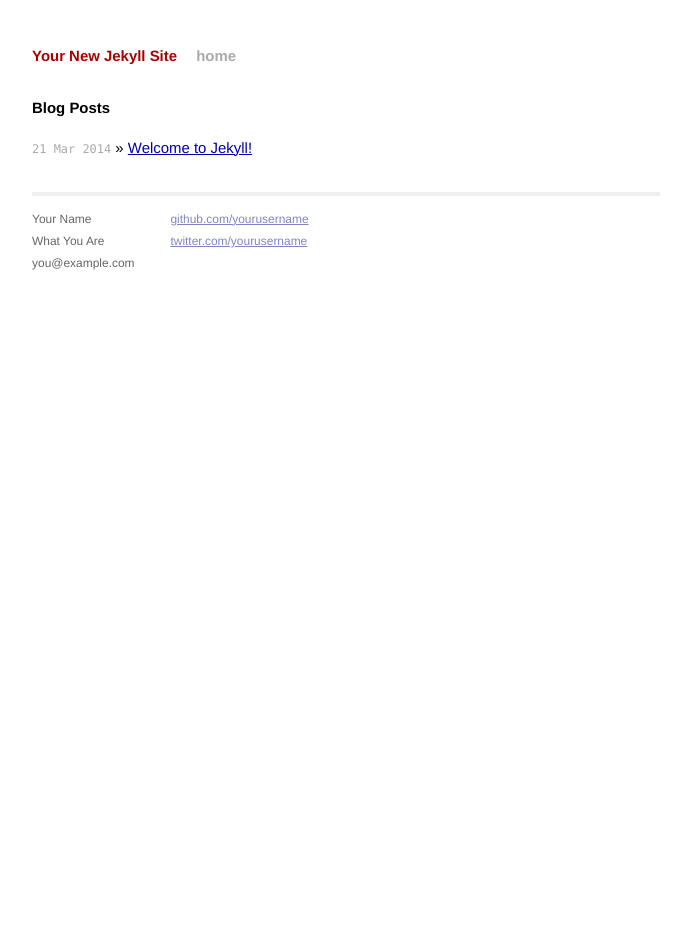
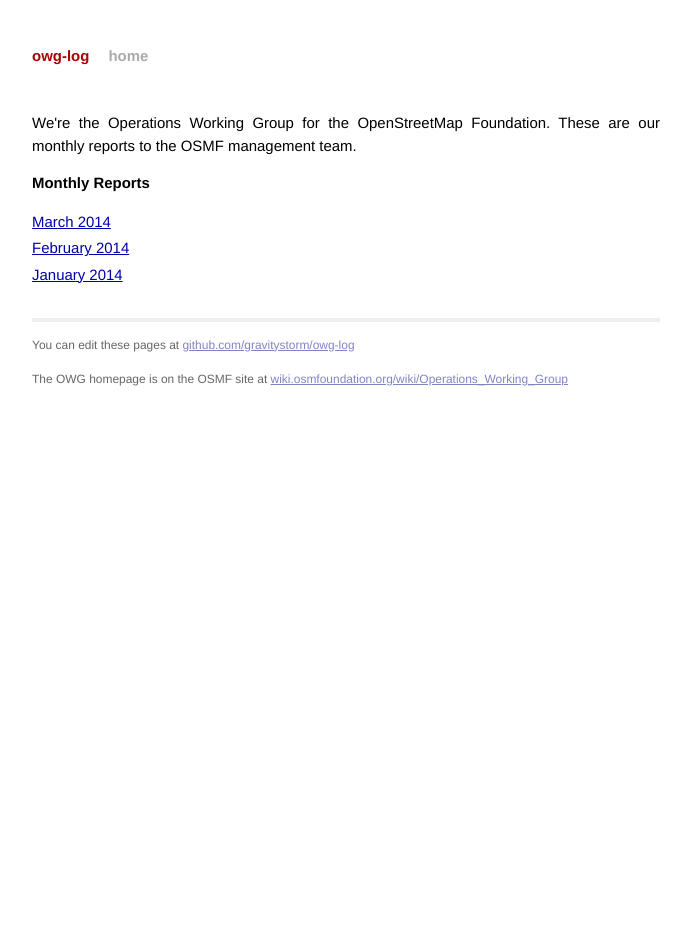
Before and after one commit to openstreetmap/owg-website, a Jekyll site: the page built from index.html, in a window 1280 px wide. Shown: the whole page, without its empty margins (294-985 px from the left). Built offline with Jekyll 4.4.1, drawn with Linux system fonts in a browser that asks for light colours; Markdown is read by kramdown in place of the engine named in the settings.

Commit message:
Start customising it for our needs.

```diff
--- a/_config.yml
+++ b/_config.yml
@@ -1,3 +1,3 @@
-name: Your New Jekyll Site
+name: owg-log
 markdown: redcarpet
 pygments: true
--- a/_layouts/default.html
+++ b/_layouts/default.html
@@ -25,17 +25,8 @@
 
           <div class="footer">
             <div class="contact">
-              <p>
-                Your Name<br />
-                What You Are<br />
-                you@example.com
-              </p>
-            </div>
-            <div class="contact">
-              <p>
-                <a href="https://github.com/yourusername">github.com/yourusername</a><br />
-                <a href="https://twitter.com/yourusername">twitter.com/yourusername</a><br />
-              </p>
+              <p>You can edit these pages at <a href="https://github.com/gravitystorm/owg-log">github.com/gravitystorm/owg-log</a></p>
+              <p>The OWG homepage is on the OSMF site at <a href="http://wiki.osmfoundation.org/wiki/Operations_Working_Group">wiki.osmfoundation.org/wiki/Operations_Working_Group</a></p>
             </div>
           </div>
         </div>
--- a/index.html
+++ b/index.html
@@ -1,13 +1,15 @@
 ---
 layout: default
-title: Your New Jekyll Site
+title: owg-log
 ---
 
 <div id="home">
-  <h1>Blog Posts</h1>
+  <p>We're the Operations Working Group for the OpenStreetMap Foundation. These are our monthly reports to the
+  OSMF management team.</p>
+  <h1>Monthly Reports</h1>
   <ul class="posts">
     {% for post in site.posts %}
-      <li><span>{{ post.date | date_to_string }}</span> &raquo; <a href="{{ post.url }}">{{ post.title }}</a></li>
+      <li><a href="{{ post.url }}">{{ post.title }}</a></li>
     {% endfor %}
   </ul>
 </div>
```
Also changed, not shown: _posts/2014-01-01-january.md (added, +8 -0 lines), _posts/2014-02-01-february.md (added, +8 -0 lines), _posts/2014-03-01-march.md (added, +8 -0 lines), _posts/2014-03-21-welcome-to-jekyll.markdown (deleted, +0 -24 lines).
